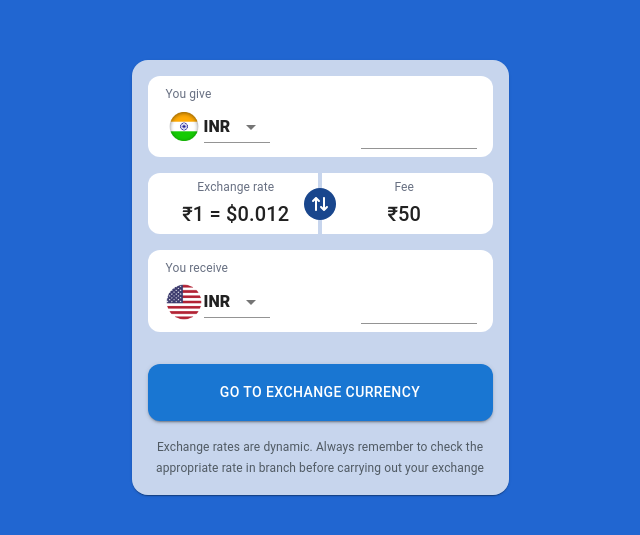
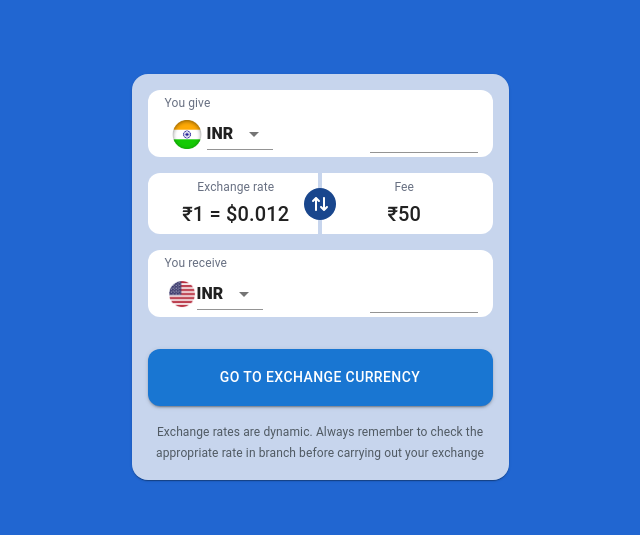
Before and after one commit to Chandanpt/currency-exchange, a Next.js app: page /home in a window 1280 px wide. Shown: the part 123-658 px from the top of the page, without its empty margins (320-960 px from the left). Built offline with nearby package versions, Linux system fonts and the light colour scheme.

Commit message:
Removed outline on focus and hover

```diff
--- a/src/pages/home/index.tsx
+++ b/src/pages/home/index.tsx
@@ -47,7 +47,7 @@ const Home = () => {
         <Box>
           <Card
             sx={{
-              padding: "8px",
+              padding: "3px 7px",
               borderRadius: "12px",
               margin: "16px 0",
               boxShadow: "none",
@@ -70,8 +70,8 @@ const Home = () => {
                   display: "flex",
                   alignItems: "center",
                   transition: 'all 0.3s ease',
+                  padding: "4px",
                   "&:hover": {
-                    padding: "4px",
                     borderRadius: "8px",
                     backgroundColor: "#e0e0e0cc",
                   },
@@ -113,7 +113,6 @@ const Home = () => {
                   // Set width as needed
                   transition: 'all 0.3s ease',
                   "&:hover": {
-                    padding: "2px 8px",
                     borderRadius: "8px",
                     backgroundColor: "#e0e0e0cc",
                   },
@@ -124,7 +123,7 @@ const Home = () => {
                     width: "100px",
                     textAlign: "right",
                     fontSize: "20px",
-                    padding: "8px",
+                    padding: "4px",
                     borderBottom: "none",
                   },
                 }}
@@ -220,7 +219,7 @@ const Home = () => {
           </Card>
           <Card
             sx={{
-              padding: "8px",
+              padding: "3px 7px",
               borderRadius: "12px",
               margin: "16px 0",
               boxShadow: "none",
@@ -243,8 +242,8 @@ const Home = () => {
                   display: "flex",
                   alignItems: "center",
                   transition: 'all 0.3s ease',
+                  padding: "4px",
                   "&:hover": {
-                    padding: "4px",
                     borderRadius: "8px",
                     backgroundColor: "#e0e0e0cc",
                   },
@@ -253,7 +252,7 @@ const Home = () => {
                 <Image
                   src={usa}
                   alt="India"
-                  width={40}
+                  width={30}
                   style={{ aspectRatio: "1" }}
                 />
                 <FormControl>
@@ -285,7 +284,6 @@ const Home = () => {
                 sx={{
                   transition: 'all 0.3s ease',
                   "&:hover": {
-                    padding: "2px 8px",
                     borderRadius: "8px",
                     backgroundColor: "#e0e0e0cc",
                   },
@@ -296,7 +294,7 @@ const Home = () => {
                     width: "100px",
                     textAlign: "right",
                     fontSize: "20px",
-                    padding: "8px",
+                    padding: "4px",
                     borderBottom: "none",
                   },
                 }}
--- a/src/styles/globals.css
+++ b/src/styles/globals.css
@@ -6,3 +6,11 @@ html, body {
 .css-v4u5dn-MuiInputBase-root-MuiInput-root:before {
   border-bottom: none;
 }
+
+.css-v4u5dn-MuiInputBase-root-MuiInput-root:hover:not(.Mui-disabled, .Mui-error):before {
+  border-bottom: none;
+}
+
+.css-v4u5dn-MuiInputBase-root-MuiInput-root:after{
+  border: none;
+}
```
